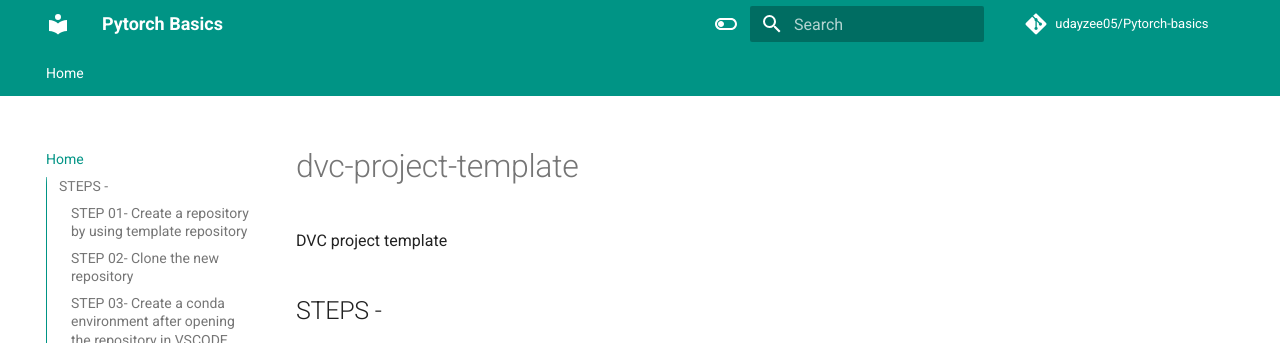
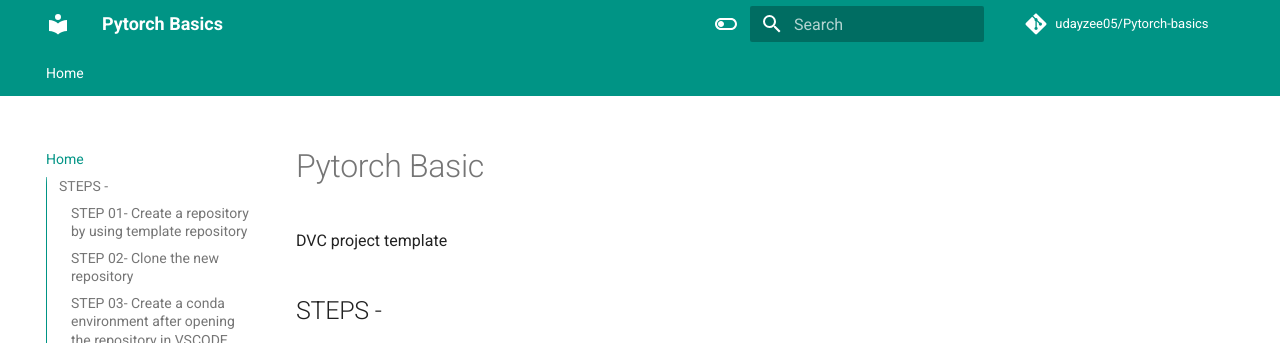
Before and after one commit to udayzee05/Pytorch-basics, an MkDocs documentation site: the page built from docs/index.md, in a window 1280 px wide and 1095 px high. Shown: the top 343 px of the window. Built offline with MkDocs 1.6.1 and Material for MkDocs 9.7.7, drawn with Linux system fonts in a browser that asks for light colours; comment, search, counter and statistics services are not loaded.

```diff
--- a/docs/index.md
+++ b/docs/index.md
@@ -1,4 +1,4 @@
-# dvc-project-template
+#Pytorch Basic
 DVC project template
 
 ## STEPS -
```
